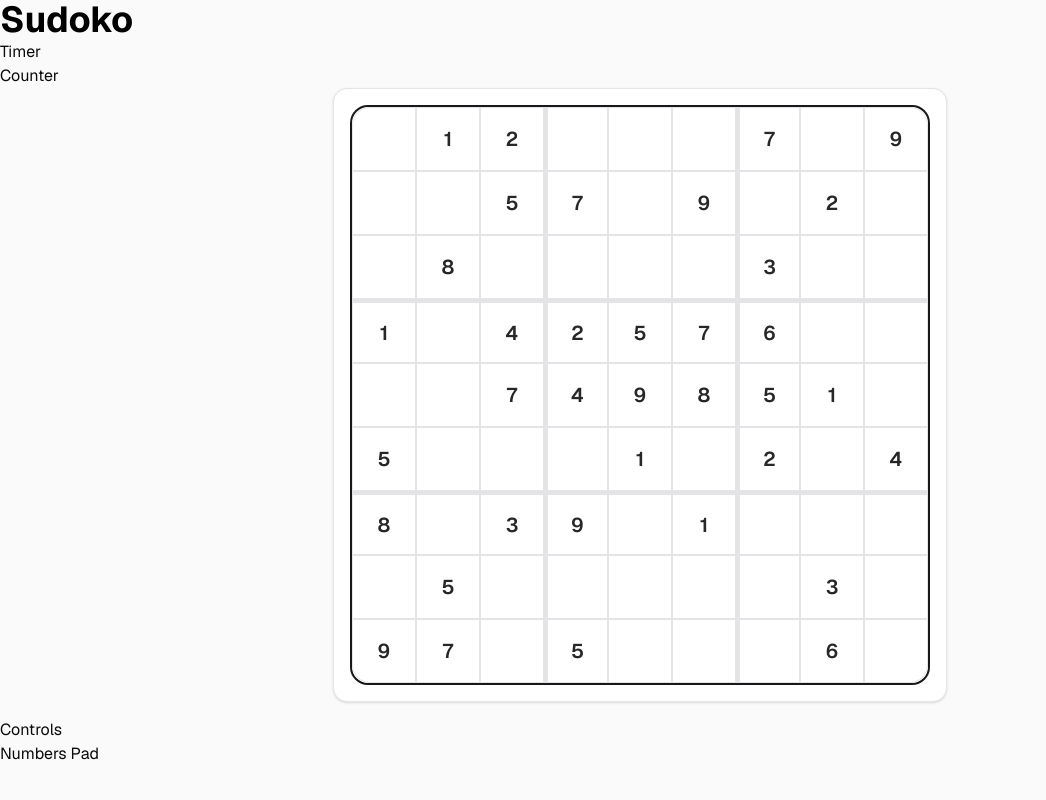
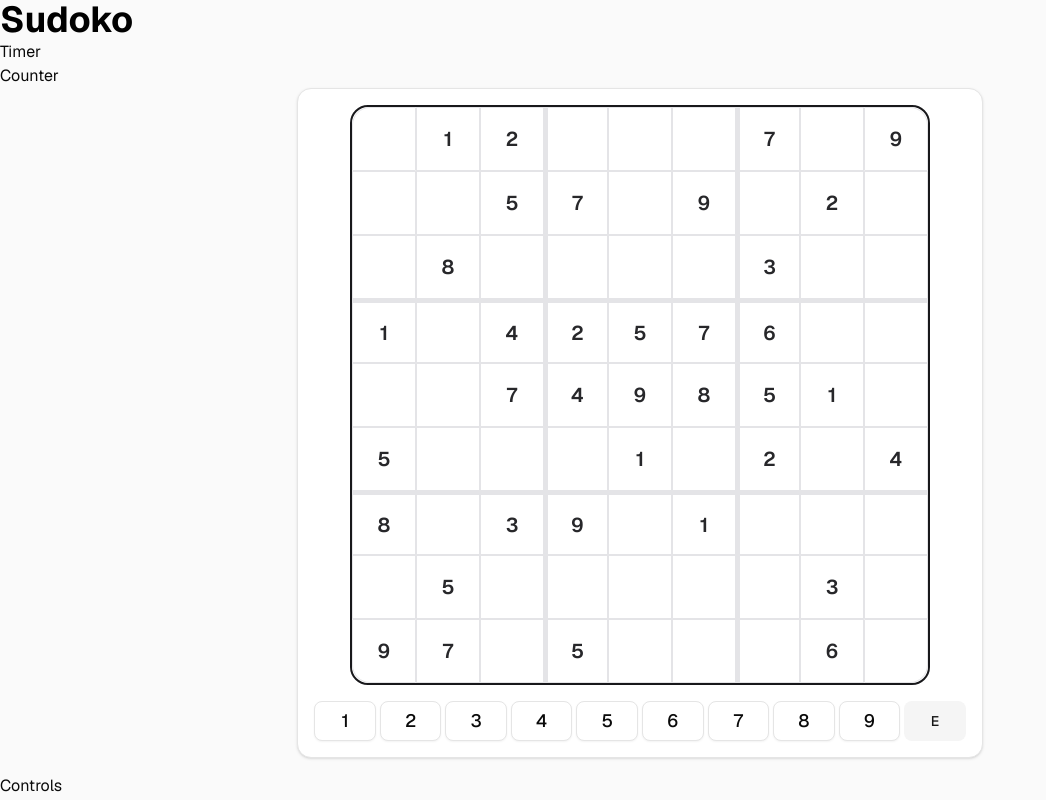
Before and after one commit to wesamAlsaleh/sudoko-f, a Next.js app: page / in a window 1280 px wide. Shown: the whole page, without its empty margins (0-1046 px from the left). Built offline with nearby package versions, Linux system fonts and the light colour scheme.

Commit message:
feat: add numbers pad with numbers insertion on the board

```diff
--- a/app/page.tsx
+++ b/app/page.tsx
@@ -12,17 +12,14 @@ export default function Home() {
       {/* Title */}
       <Title />
 
-      {/* TODO: Status Bar */}
+      {/* TODO: Status Bar (Timer & Mistakes Counter) */}
       <StatsBar />
 
-      {/* Board Card */}
+      {/* Board Card & Numbers Pad */}
       <BoardCard />
 
-      {/* TODO: Controls */}
+      {/* TODO: Controls (New Game & Submit) */}
       <Controls />
-
-      {/* TODO: Numbers pad */}
-      <NumbersPad />
     </div>
   );
 }
--- a/components/Cell.tsx
+++ b/components/Cell.tsx
@@ -8,7 +8,7 @@ export default function Cell({
   selectedIndex,
   setSelectedIndex,
 }: {
-  number: string;
+  number: number;
   cellId: number;
   selectedIndex: number | null;
   setSelectedIndex: () => void;
@@ -96,8 +96,9 @@ export default function Cell({
         // update selected index state for the UI
         setSelectedIndex();
       }}
+      onChange={(event) => {}}
     >
-      {number === "0" ? "" : number}
+      {number === 0 ? "" : number}
       {/* {`${row}${column}`} */}
     </div>
   );
--- a/components/Grid.tsx
+++ b/components/Grid.tsx
@@ -2,22 +2,76 @@
 
 import React, { useState } from "react";
 import Cell from "./Cell";
+import NumbersPad from "./NumbersPad";
 
 export default function Grid({ puzzleString }: { puzzleString: string }) {
-  // state to manage the cell color
+  // state to manage the selected cell (primarily for cell highlighting)
   const [selectedIndex, setSelectedIndex] = useState<number | null>(null);
 
-  // convert the puzzle string (81-char) into an array
-  const cellNumbers = puzzleString.split(""); // ["1", "2", ..., "81"]
+  // convert the puzzle string (81-char) into an array of number
+  const initialCellsArray = puzzleString
+    .split("")
+    .map((c) => (c === "0" ? 0 : Number(c)));
 
-  // console.log(cellNumbers);
+  // store the initial cells array as a reference to lock the original puzzle cells
+  const [originalCells] = useState(initialCellsArray);
 
+  // set the cells to the initial cells
+  const [cells, setCells] = useState<number[]>(initialCellsArray);
+
+  // function to handle input from the numbers pad
+  const handleNumberClick = (value: number) => {
+    // safety check
+    if (selectedIndex === null) return;
+
+    // if the number is an original number do not change it
+    if (originalCells[selectedIndex] != 0) {
+      // do nothing
+      return;
+    }
+
+    // update the cells array
+    setCells((prev) => {
+      // create a copy of the previous array to maintain immutability
+      const cellsClone = [...prev];
+
+      // update the specific index with the new digit
+      cellsClone[selectedIndex] = value;
+
+      // return the new array to trigger a re-render of the board
+      return cellsClone;
+    });
+  };
+
+  // function to handle erase
+  const handleClear = () => {
+    // safety check
+    if (selectedIndex === null) return;
+
+    // if the number is an original number do not change it
+    if (originalCells[selectedIndex] != 0) {
+      // do nothing
+      return;
+    }
+
+    // update the cells array
+    setCells((prev) => {
+      // create a copy of the previous array to maintain immutability
+      const cellsClone = [...prev];
+
+      // update the specific index with 0
+      cellsClone[selectedIndex] = 0;
+
+      // return the new array to trigger a re-render of the board
+      return cellsClone;
+    });
+  };
   return (
     // grid position container
-    <div className="flex justify-center items-center">
+    <div className="flex flex-col justify-center items-center gap-y-4">
       {/* grid contents container */}
       <div className="grid grid-cols-9 border-2 border-zinc-900 w-fit rounded-2xl">
-        {cellNumbers.map((cellNumber, index) => {
+        {cells.map((cellNumber, index) => {
           return (
             <Cell
               key={index} // unique ID
@@ -29,6 +83,9 @@ export default function Grid({ puzzleString }: { puzzleString: string }) {
           );
         })}
       </div>
+
+      {/* numbers pad */}
+      <NumbersPad onNumberClick={handleNumberClick} onClear={handleClear} />
     </div>
   );
 }
--- a/components/NumbersPad.tsx
+++ b/components/NumbersPad.tsx
@@ -1,5 +1,38 @@
 import React from "react";
+import { Button } from "@/components/ui/button";
 
-export default function NumbersPad() {
-  return <div>Numbers Pad</div>;
+export default function NumbersPad({
+  onNumberClick,
+  onClear,
+}: {
+  onNumberClick: (number: number) => void;
+  onClear: () => void;
+}) {
+  return (
+    <div className="grid grid-cols-10 gap-1">
+      {/* numbers buttons */}
+      {[1, 2, 3, 4, 5, 6, 7, 8, 9].map((numberToInput) => {
+        return (
+          <Button
+            variant="outline"
+            size="lg"
+            className=""
+            onClick={() => onNumberClick(numberToInput)}
+          >
+            <span className="text-lg">{numberToInput}</span>
+          </Button>
+        );
+      })}
+
+      {/* erase button */}
+      <Button
+        variant="secondary"
+        size="lg"
+        className=""
+        onClick={() => onClear()}
+      >
+        E
+      </Button>
+    </div>
+  );
 }
```
Also changed, not shown: public/icons/icons8-erase-96.png (added).
